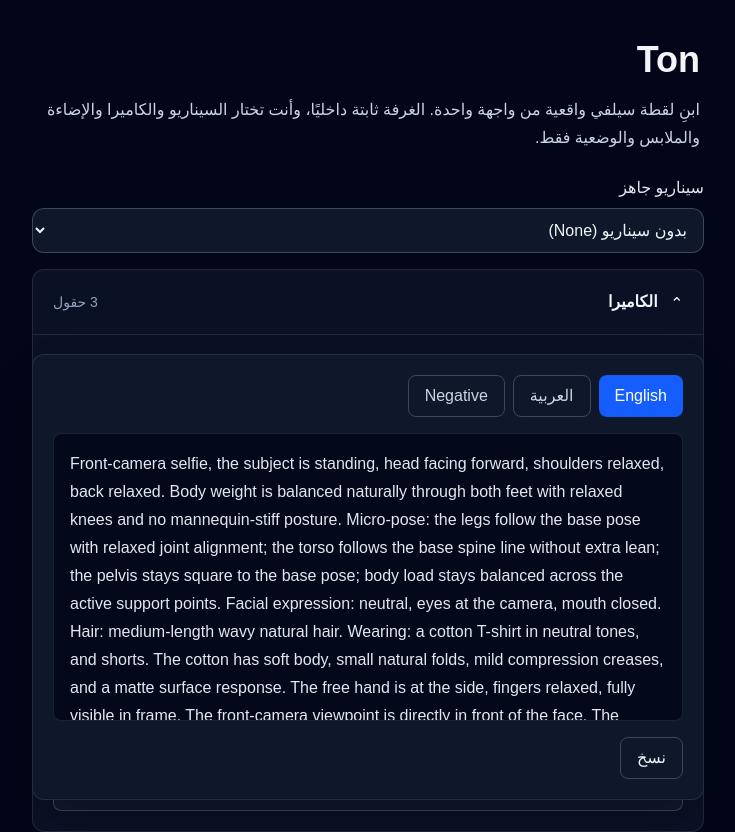
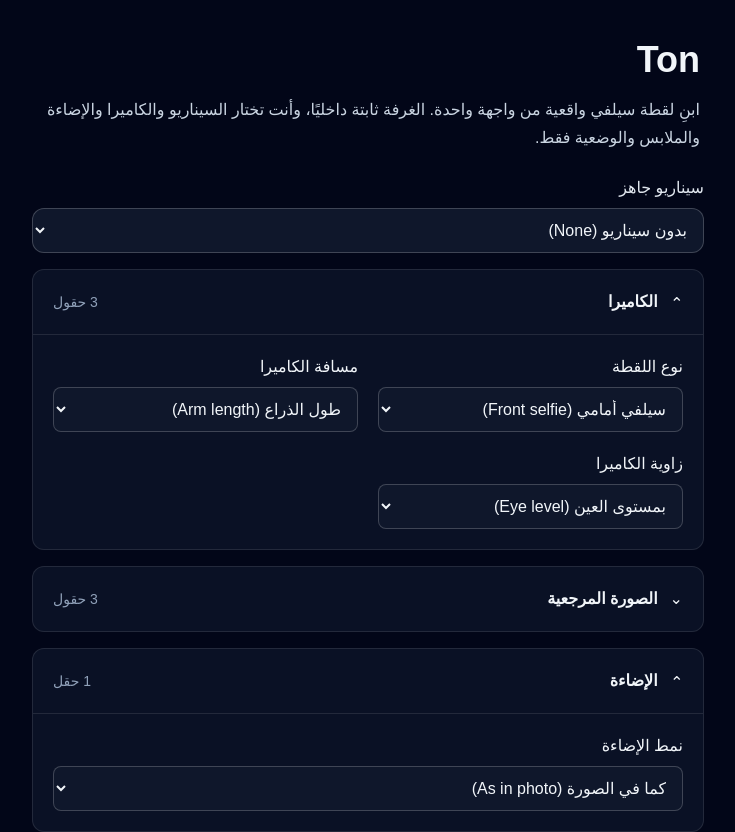
Before and after one commit to EmadAden77/Ton, a Next.js app: page / in a window 1280 px wide. Shown: the top 832 px of the page, without its empty margins (272-1007 px from the left). Built offline with nearby package versions, Linux system fonts and the light colour scheme.

Commit message:
refactor: keep prompt output in unified flow

```diff
--- a/src/features/prompt-studio/components/PromptPreview.tsx
+++ b/src/features/prompt-studio/components/PromptPreview.tsx
@@ -19,12 +19,12 @@ export function PromptPreview({ prompts }: PromptPreviewProps) {
 
   return (
     <section
-      aria-label="المعاينة"
-      className="mt-6 rounded-xl border border-white/10 bg-slate-900 p-5 sm:sticky sm:bottom-0 sm:z-20 sm:shadow-2xl"
+      aria-label="الـPrompt النهائي"
+      className="rounded-2xl border border-white/10 bg-slate-900 p-5"
     >
       <div
         role="tablist"
-        aria-label="نوع المعاينة"
+        aria-label="نوع الـPrompt"
         className="flex flex-wrap gap-2"
       >
         {previewTabs.map(({ id, label }) => (
```
